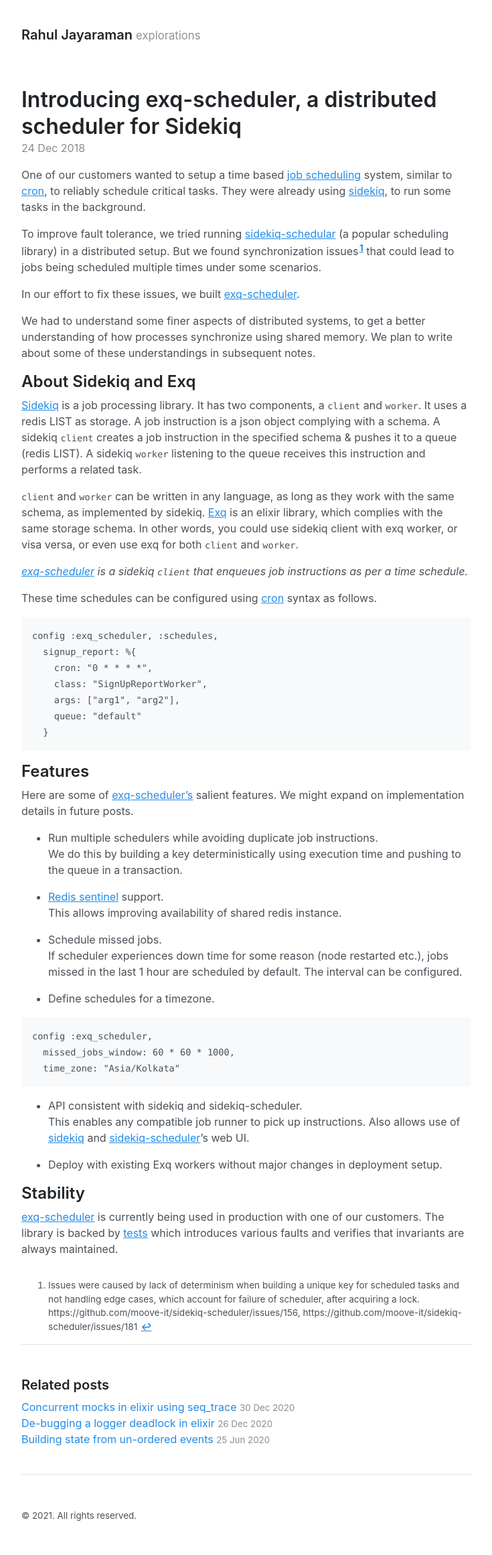
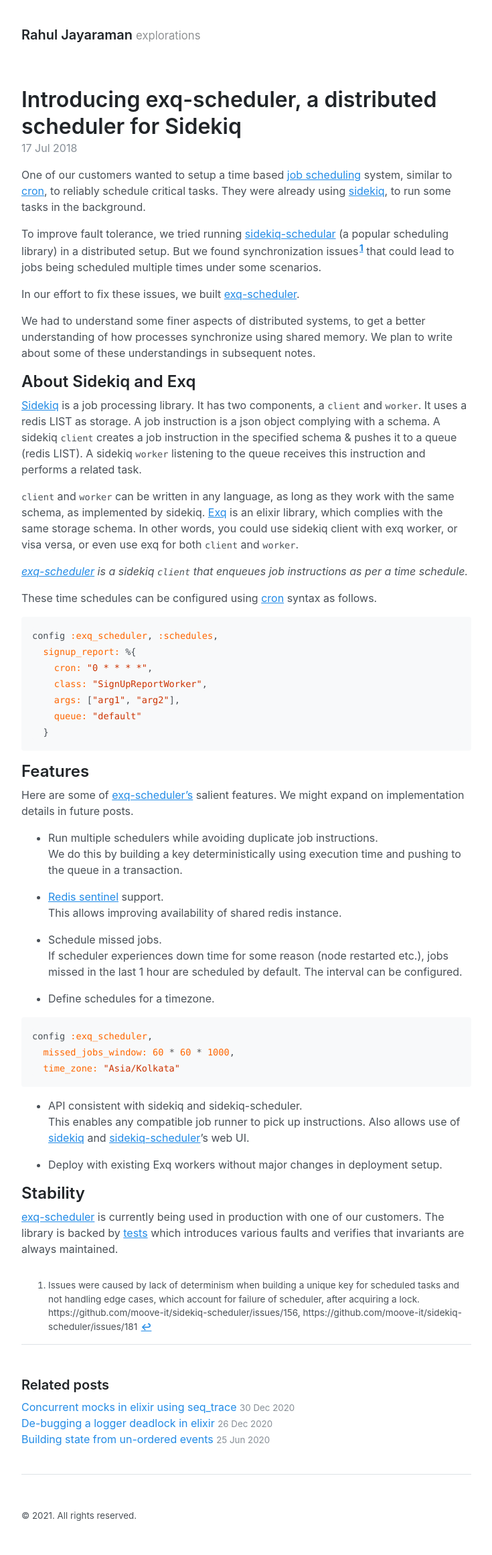
Before and after one commit to rahuljayaraman/rahuljayaraman.github.io, a Jekyll site: the page built from _posts/2018-07-17-exq-scheduler.markdown, in a window 1280 px wide. Shown: the whole page at 67% size, without its empty margins (184-919 px from the left). Built offline with Jekyll 4.4.1, drawn with Linux system fonts in a browser that asks for light colours.

Commit message:
Code highlighting changes

````diff
--- a/_posts/2018-07-17-exq-scheduler.markdown
+++ b/_posts/2018-07-17-exq-scheduler.markdown
@@ -1,7 +1,7 @@
 ---
 layout: post
 title: "Introducing exq-scheduler, a distributed scheduler for Sidekiq"
-date:   2018-12-24 15:41:54 +0530
+date:   2018-07-17 15:41:54 +0530
 excerpt: To solve some synchronization issues in sidekiq-scheduler, we wrote exq-scheduler
 ---
 
@@ -23,7 +23,7 @@
 
 These time schedules can be configured using [cron](https://en.wikipedia.org/wiki/Cron) syntax as follows.
 
-```
+```elixir
 config :exq_scheduler, :schedules,
   signup_report: %{
     cron: "0 * * * *",
@@ -48,7 +48,7 @@
 
 - Define schedules for a timezone.
 
-```
+```elixir
 config :exq_scheduler,
   missed_jobs_window: 60 * 60 * 1000,
   time_zone: "Asia/Kolkata"
--- a/_posts/2020-12-26-debugging-logger-deadlock.markdown
+++ b/_posts/2020-12-26-debugging-logger-deadlock.markdown
@@ -63,7 +63,7 @@
 
 On running the test a few more times, the tests seem to have stopeed freezing, and I saw the actual error.
 
-```log
+```
 =ERROR REPORT====
 ** gen_event handler {'Elixir.Logger.Backends.Console',<0.2833.0>} crashed.
 ** Was installed in 'Elixir.Logger'
@@ -91,7 +91,7 @@
 [Seems to cause freezes on 1.9.x, 1.10.x and 1.11](https://travis-ci.org/github/rahuljayaraman/logger_backend_crash)
 
 
-```
+```elixir
 config :logger,
   backends: [
     LoggerBackendCrash
--- a/_sass/_syntax.scss
+++ b/_sass/_syntax.scss
@@ -53,7 +53,7 @@
 .highlight .sx { color: #c30 } /* Literal.String.Other */
 .highlight .sr { color: #3aa } /* Literal.String.Regex */
 .highlight .s1 { color: #c30 } /* Literal.String.Single */
-.highlight .ss { color: #fc3 } /* Literal.String.Symbol */
+.highlight .ss { color: #f60 } /* Literal.String.Symbol */
 .highlight .bp { color: #366 } /* Name.Builtin.Pseudo */
 .highlight .vc { color: #033 } /* Name.Variable.Class */
 .highlight .vg { color: #033 } /* Name.Variable.Global */
````
Also changed, not shown: _posts/2020-12-30-concurrent-mocks-in-elixir.markdown (+5 -34 lines).
